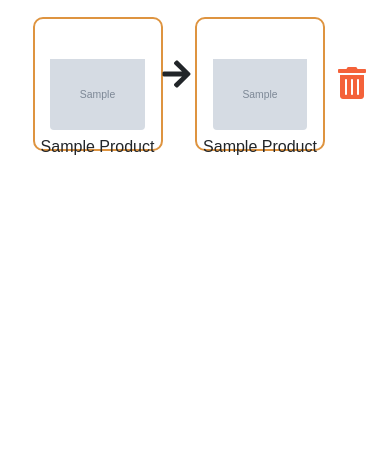
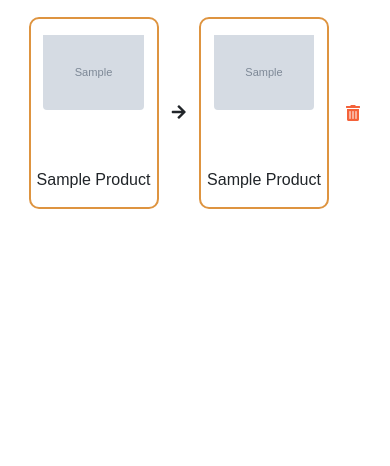
Before and after one commit to Zepmanbc/oc_dapython_pr8, a Django app: page /products/myproducts/ in a window 390 px wide. Shown: the part 244-710 px from the top of the page. Run offline with Django 3.2, Linux system fonts and the light colour scheme; a user stored in the database is signed in; tables that the repository leaves empty hold one stand-in row (values such as "Sample post"); grey boxes marked "Sample" are stand-in pictures; parts of the project's set-up code (start-up, migrations or seed data) failed here and were passed over; some libraries are stand-ins or nearby versions; some web fonts are replaced.

Commit message:
front improvement

```diff
--- a/purbeurre/products/templates/products/myproducts.html
+++ b/purbeurre/products/templates/products/myproducts.html
@@ -16,32 +16,36 @@
         {% endif %}
         {% for sl in object_list %}
         <div class="row align-items-center justify-content-center">
-          <div class="col-4">
-            <div class="product-thumb">
+          <div class="col-4 mx-1 px-0">
+            <div class="product-thumb-myproduct">
               <div class="nutriscore nutriscore-{{sl.product_id.nutrition_grades|upper}} text-center"></div>
               <a href="{% url 'products:detail' sl.product_id.id %}">
                 <img src="{{sl.product_id.image_url}}" class="rounded mx-auto d-block" alt="">
               </a>
-              <p class="text-center">{{sl.product_id|title}}</p>
+              <div class="product-thumb-legend">
+                <p class="text-center">{{sl.product_id|title}}</p>
+              </div>
             </div>
           </div>
-          <div class="col-1">
-            <p><i class="fas fa-arrow-right fa-4x"></i></p>
+          <div class="col-1 px-0 text-center">
+            <i class="fas fa-arrow-right"></i>
           </div>
-          <div class="col-4">
-            <div class="product-thumb">
+          <div class="col-4 mx-1 px-0">
+            <div class="product-thumb-myproduct">
               <div class="nutriscore nutriscore-{{sl.substitute_id.nutrition_grades|upper}} text-center"></div>
-              <a href="{% url 'products:detail' sl.substitute_id.id %}">
-                <img src="{{sl.substitute_id.image_url}}" class="rounded mx-auto d-block" alt="">
-              </a>
-              <p class="text-center">{{sl.substitute_id|title}}</p>
+                <a href="{% url 'products:detail' sl.substitute_id.id %}">
+                  <img src="{{sl.substitute_id.image_url}}" class="rounded mx-auto d-block" alt="">
+                </a>
+              <div class="product-thumb-legend">
+                <p class="text-center">{{sl.substitute_id|title}}</p>
+              </div>
             </div>
           </div>
-          <div class="col-1">
-            <p></p>
+          <div class="col-1 px-0">
+            <p>
               <form action="{% url 'products:delete' sl.id %}" method="GET">
                 {% csrf_token %}
-                <button type="submit" class="btn btn-link"><i class="fas fa-trash-alt fa-4x"></i></button>
+                <button type="submit" class="btn btn-link"><i class="fas fa-trash-alt"></i></button>
               </form>
             </p>
           </div>
--- a/purbeurre/products/templates/products/result.html
+++ b/purbeurre/products/templates/products/result.html
@@ -17,13 +17,14 @@
           {% endif %}
         </div>
         {% for substitute in object_list %}
-          <div class="col-12 col-lg-4">
+          <div class="col-11 col-lg-4">
             <div class="product-thumb">
               <div class="nutriscore nutriscore-{{substitute.nutrition_grades|upper}} text-center"></div>
                 <a href="{% url target substitute.id %}">
                   <img src="{{substitute.image_url}}" class="rounded mx-auto d-block" alt="">
                 </a>
-              <div class="text-center py-2">{{substitute|title}}</div>
+              <div class="product-thumb-legend">
+                <div class="text-center">{{substitute|title}}</div>
                 <div class="text-center">
                   <form action="{% url 'products:save' %}" method="POST">
                     {% csrf_token %}
@@ -35,6 +36,7 @@
                 </div>
               </div>
             </div>
+          </div>
         {% endfor %}
       </div>
     </div>
--- a/purbeurre/products/templates/products/search.html
+++ b/purbeurre/products/templates/products/search.html
@@ -23,7 +23,9 @@
                 <a href="{% url target product.id %}">
                   <img src="{{product.image_url}}" class="rounded mx-auto d-block" alt="">
                 </a>
-              <p class="text-center">{{product|title}}</p>
+                <div class="product-thumb-legend">
+                  <p class="text-center">{{product|title}}</p>
+                </div>
             </div>
           </div>
         {% endfor %}
--- a/purbeurre/static/css/style.css
+++ b/purbeurre/static/css/style.css
@@ -57,17 +57,22 @@ hr.divider{
     margin: auto;
     margin-bottom: 2vh;
     margin-top: 2vh;
-    max-width:350px;
+    width: 300px;
+    height: 300px;
     position: relative;
     border: #DE9440 solid 2px;
     border-radius: 10px;
-    /* background-color: red; */
 }
 
+.product-thumb-legend{
+    position: absolute;
+    width: 100%;
+    bottom: 0;
+}
 .product-thumb img{
-    padding-top: 20px;
-    margin-top: 20px;
-    max-width:150px;
+    padding-top: 0.5em;
+    margin-top: 0.5em;
+    max-width:80%;
     max-height: 70%;
 }
 .product-thumb p{
@@ -78,17 +83,41 @@ hr.divider{
     font-size: 1em;
 }
 
+.product-thumb-myproduct {
+    margin: auto;
+    margin-bottom: 2vh;
+    margin-top: 2vh;
+    width: 300px;
+    height: 300px;
+    position: relative;
+    border: #DE9440 solid 2px;
+    border-radius: 10px;
+}
+.product-thumb-myproduct img{
+    padding-top: 0.5em;
+    margin-top: 0.5em;
+    max-width:80%;
+    max-height: 70%;
+}
+.product-thumb-myproduct p{
+    max-width:200px;
+    margin: auto;
+    padding-top: 5px;
+    padding-bottom: 15px;
+    font-size: 1em;
+}
+
 /* Nutriscore */
 .nutriscore{
     position: absolute;
-    right: 35px;
-    top: 5px;
-    height: 50px;
-    width: 50px;
-    border-radius: 25px;
-    font-size: 2.3em;
     font-weight: 700;
     color: white;
+    right: 0.3rem;
+    top: 0.3rem;
+    height: 4rem;
+    width: 4rem;
+    border-radius: 2rem;
+    font-size: 3rem;
 }
 .nutriscore-A{background-color: #038141;}
 .nutriscore-A::after{content: "A";}
@@ -130,42 +159,38 @@ li.low {background-image: url('../img/nutricode/low.svg');}
 
 /* mobile version */
 @media (max-width: 480px) {
-    .row > div{
-        margin: 0;
-        padding: 0;
+
+    .product-thumb {
+        max-width:100%;
     }
-    .nutriscore{
-        position: absolute;
-        right: 15px;
-        top: 2px;
-        height: 20px;
-        width: 20px;
-        border-radius: 10px;
-        font-size: 1em;
-        font-weight: 700;
-        color: white;
-    }
-    .product-thumb {
+    .product-thumb-myproduct {
         margin: auto;
         margin-bottom: 2vh;
         margin-top: 2vh;
-        max-width:350px;
+        width:100%;
+        height: 12rem;
         position: relative;
         border: #DE9440 solid 2px;
         border-radius: 10px;
-        /* background-color: red; */
     }
-    .product-thumb img{
-        padding-top: 20px;
-        margin-top: 20px;
-        max-width:150px;
-        max-height: 70%;
+    .product-thumb-myproduct img{
+        padding-top: 0.5em;
+        margin-top: 0.5em;
+        max-width:80%;
+        max-height: 50%;
     }
-    .product-thumb p{
+    .product-thumb-myproduct p{
         max-width:200px;
         margin: auto;
         padding-top: 5px;
         padding-bottom: 15px;
         font-size: 1em;
     }
+    .product-thumb-myproduct > .nutriscore{
+        height: 2rem;
+        width: 2rem;
+        border-radius: 1rem;
+        font-size: 1.5rem;
+    }
+
 }
--- a/purbeurre/static/js/front.js
+++ b/purbeurre/static/js/front.js
@@ -1,11 +1,3 @@
-// window.onload = function(event) {
-//     body = document.body;
-//     html = document.documentElement;
-//     var footer = document.querySelector('footer');
-//     footer.style.position = "absolute";
-//     footer.style.left = x_pos+'px';
-//     footer.style.top = y_pos+'px';
-// }
 window.onresize = function(event) {
     resizeAll();
 };
@@ -15,10 +7,6 @@ window.onload = function(event) {
 }
 
 function resizeAll(){
-    if($('.product-thumb')[0]){
-        var thumbWidth = document.getElementsByClassName('product-thumb')[0].offsetWidth;
-        $('.product-thumb').height(thumbWidth + 'px')
-    }
     // console.log('.documentElement.scrollHeight = ' + document.documentElement.scrollHeight);
     // console.log('.body.clientHeight = ' + document.body.clientHeight);
     // console.log('window.outerHeight = ' + window.outerHeight);
@@ -27,11 +15,4 @@ function resizeAll(){
     }else{
         document.querySelector('footer').style.position = 'absolute'
     }
-    if (document.documentElement.scrollWidth < 480){
-        $('.fa-arrow-right').removeClass('fa-4x').addClass('fa-2x')
-        $('.fa-trash-alt').removeClass('fa-4x').addClass('fa-2x')
-    }else{
-        $('.fa-arrow-right').removeClass('fa-2x').addClass('fa-4x')
-        $('.fa-trash-alt').removeClass('fa-2x').addClass('fa-4x')
-    }
 }
--- a/purbeurre/templates/legal.html
+++ b/purbeurre/templates/legal.html
@@ -14,7 +14,7 @@
   <section id="mentions-legales">
       <div class="container">
         <div class="row py-5 justify-content-center">
-          <div class="col-11 col-md-8">
+          <div class="col-md-8">
               <ul>
                 <li>Créé avec <a href="https://www.djangoproject.com/" target="_blank">Django Framework</a></li>
                 <li>Front-end template de <a href="https://startbootstrap.com/themes/creative/" target="_blank">Start Bootstrap</a></li>
```
Also changed, not shown: purbeurre/templates/index.html (+4 -4 lines). Lines whose indentation alone changed are shown as unchanged.
